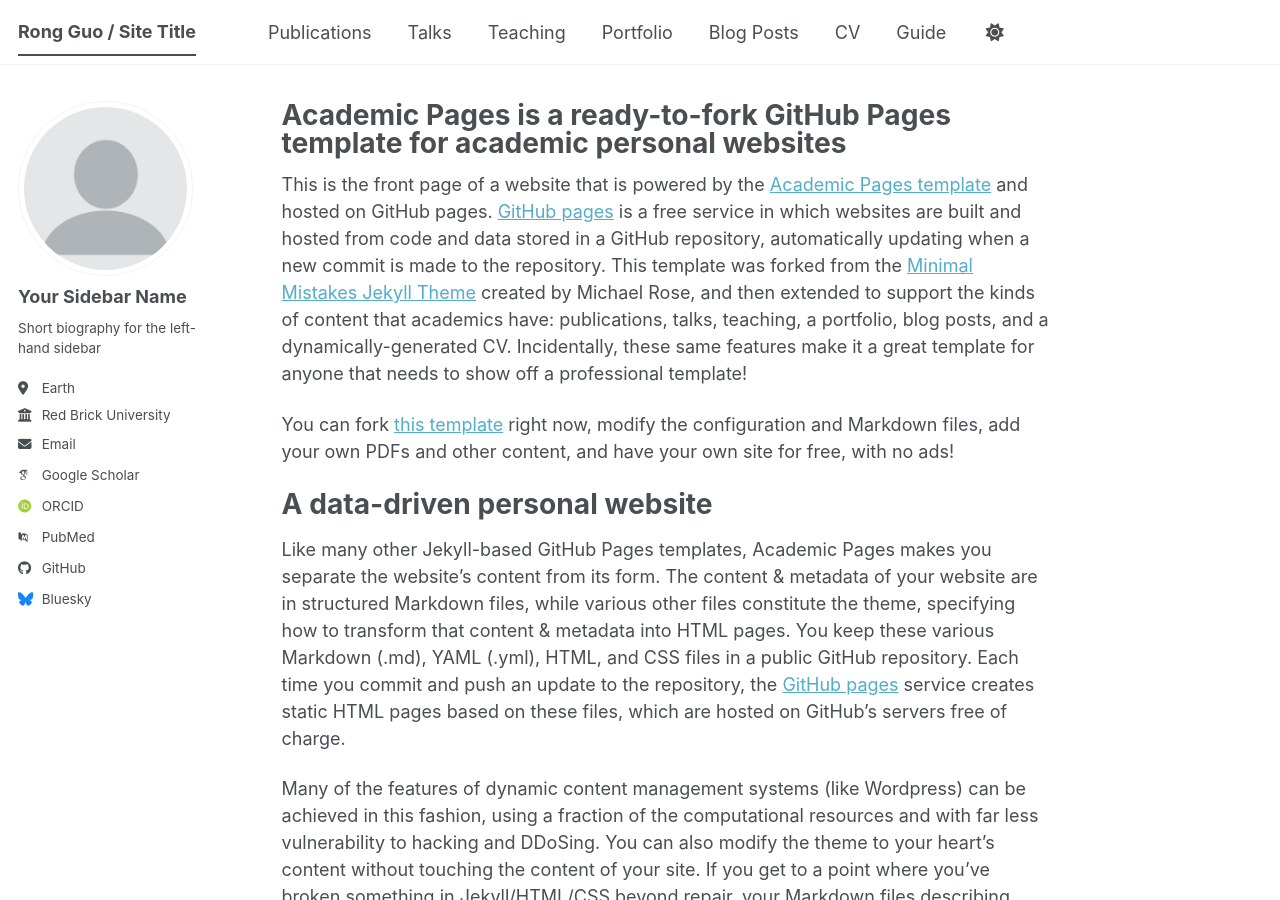
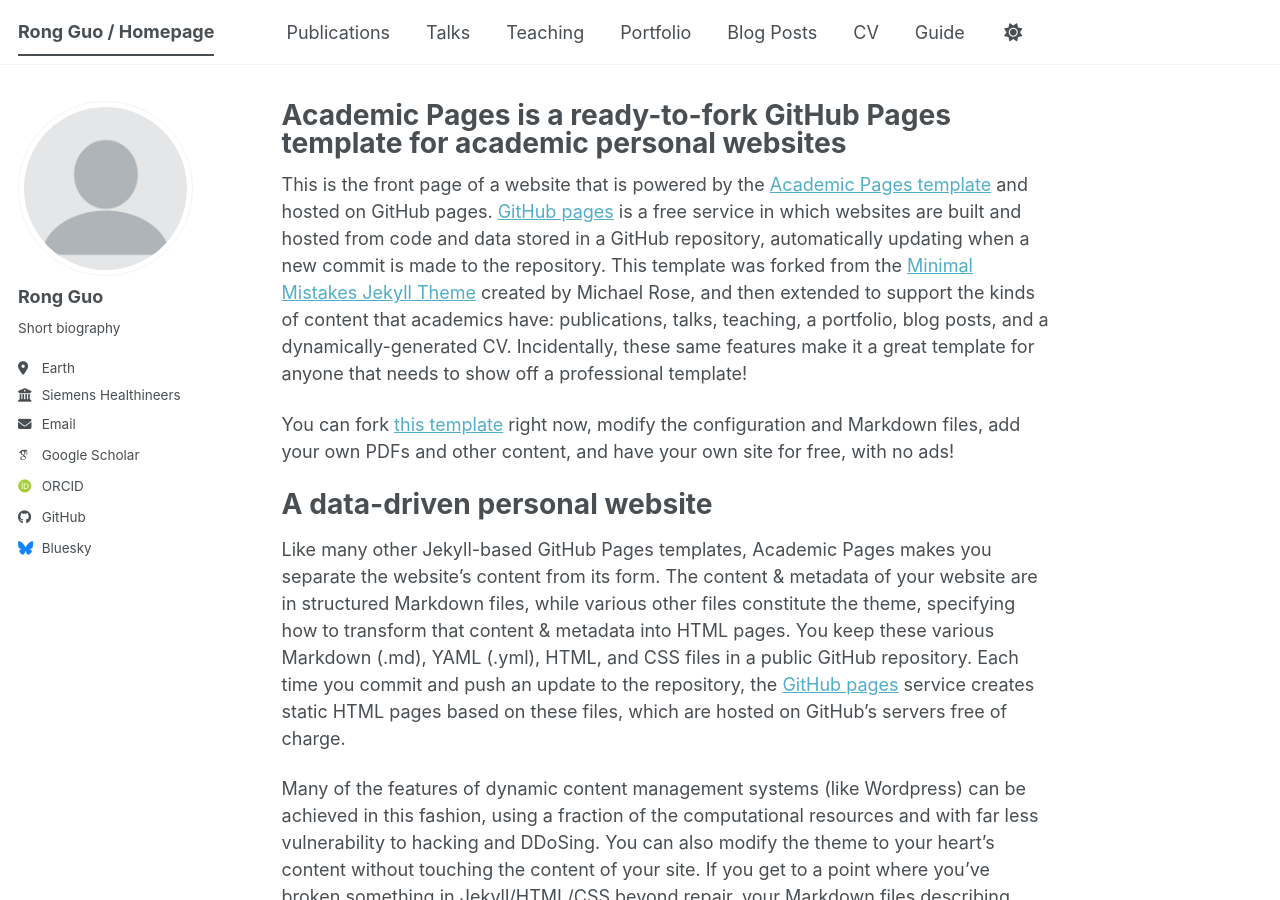
Before and after one commit to rongguo2/rongguo2.github.io, a Jekyll site: the page built from _pages/about.md, in a window 1280 px wide and 900 px high. Built offline with Jekyll 4.4.1, drawn with Linux system fonts in a browser that asks for light colours; some web fonts are replaced; a script bundle is joined from its source files by our own code; library files that are not in the unit come from our copies.

Commit message:
[homepage] basic check-in 2

```diff
--- a/_config.yml
+++ b/_config.yml
@@ -9,14 +9,14 @@
 # Basic Site Settings
 locale                   : "en-US"
 site_theme               : "default" # The available themes options are "default", "air", "sunrise", "mint", "dirt" and "contrast"
-title                    : "Rong Guo / Site Title"
+title                    : "Rong Guo / Homepage" # Update this with your name and/or a title for your site
 title_separator          : "-"
 name                     : &name "Rong Guo"
 description              : &description "Rong Guo's academic portfolio"   # Update this with a general description of your site, this is the default if not overridden by a page
 url                      : https://rongguo2.github.io # The base hostname & protocol for your site e.g. "https://[your GitHub username].github.io",
                                                            # or if you already have some other page hosted on Github then use "https://[your GitHub username].github.io/[Your Repo Name]"
 baseurl                  : "" # the subpath of your site, e.g. "/blog"
-repository               : "academicpages/academicpages.github.io"
+repository               : "rongguo2/rongguo2.github.io"
 
 # Site Author - The following control what appear as part of the author content on the side bar.
 #               If a field is blank the icon and link will not appear, otherwise it will be shown.
@@ -24,24 +24,24 @@
 author:
   # Biographic information
   avatar           : "profile.png"
-  name             : "Your Sidebar Name"
+  name             : "Rong Guo"
   pronouns         : # example: "she/her"
-  bio              : "Short biography for the left-hand sidebar"
+  bio              : "Short biography"
   location         : "Earth"
-  employer         : "Red Brick University"
+  employer         : "Siemens Healthineers"
   uri              : # URL
-  email            : "none@example.org"
+  email            : "rong.guo@siemens-healthineers.com"
 
   # Academic websites
   academia         : # URL
   arxiv            : # URL - Update with the correct link to your profile
-  googlescholar    : "https://scholar.google.com/citations?user=PS_CX0AAAAAJ"
+  googlescholar    : "https://scholar.google.com/citations?user=ysY5LA4AAAAJ&hl=en"
   inspire-hep      : # URL
   impactstory      : # URL
-  orcid            : "https://orcid.org/yourorcidurl"
+  orcid            : "https://orcid.org/my-orcid?orcid=0000-0003-0405-3268"
   semantic         : # URL
   ssrn             : # URL
-  pubmed           : "https://www.ncbi.nlm.nih.gov/pubmed/?term=john+snow"
+  pubmed           : # URL
   researchgate     : # URL
   scopus           : # URL
   zotero           : # URL
```
